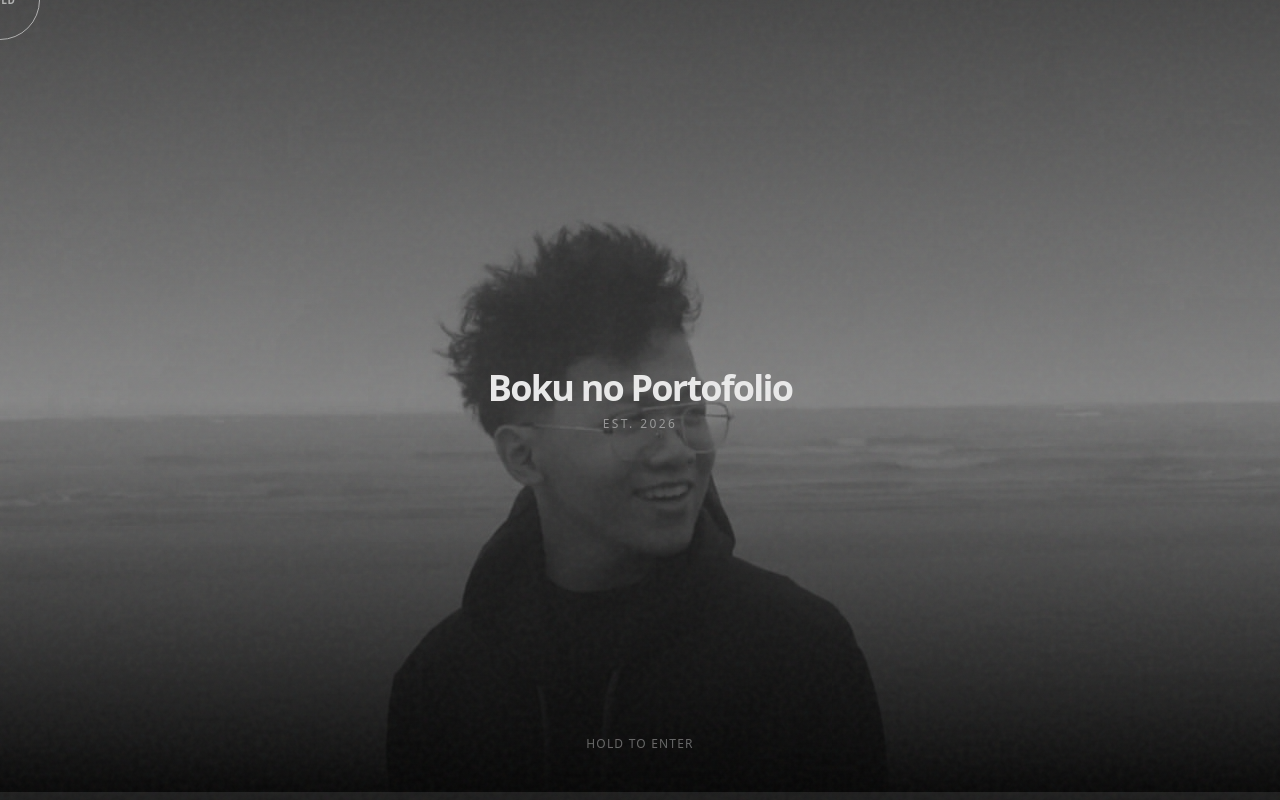
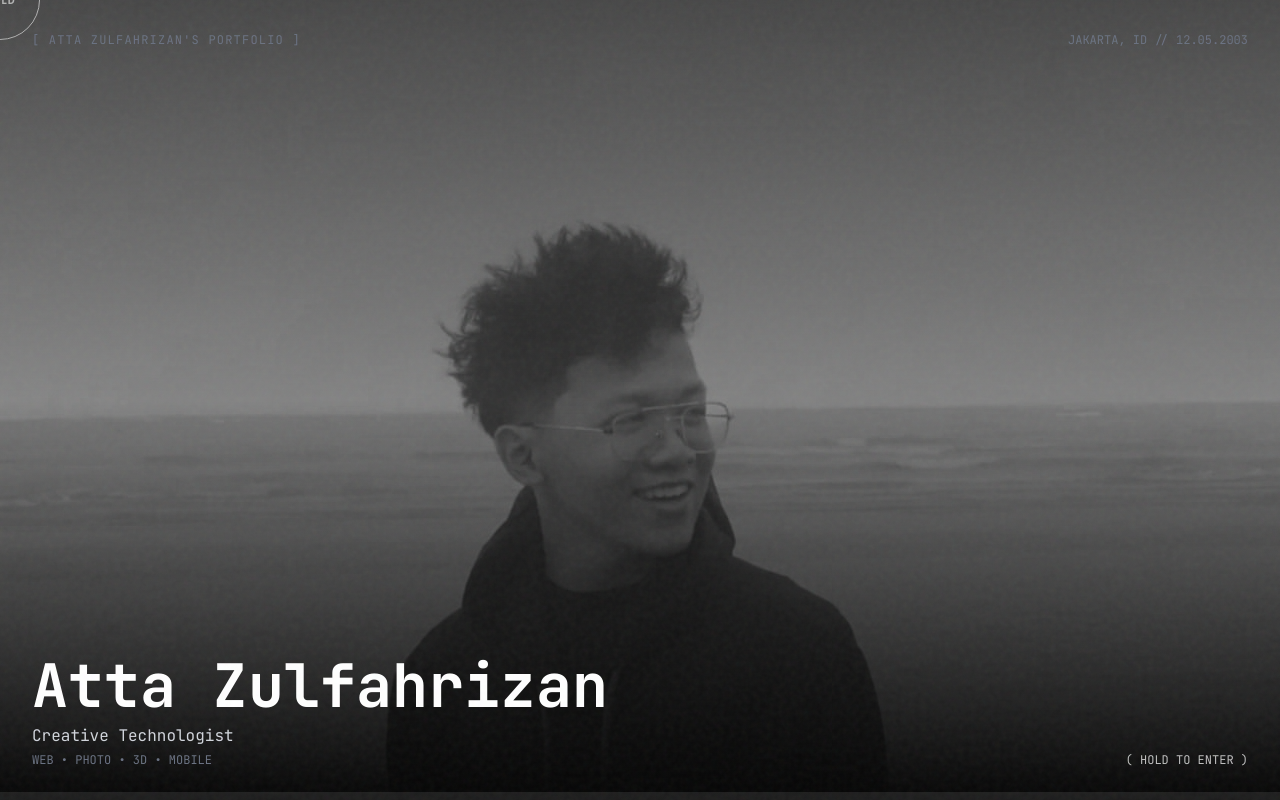
Before and after one commit to walahow/portofolio, a Next.js app: page / in a window 1280 px wide. Built offline with nearby package versions, Linux system fonts and the light colour scheme.

Commit message:
Noise Typa Shii

```diff
--- a/components/HeroGate.tsx
+++ b/components/HeroGate.tsx
@@ -21,11 +21,20 @@ export default function HeroGate({ onEnter }: HeroGateProps) {
     const DURATION = 1500; // Time to reach 100%
     const DECAY_DURATION = 1000; // Time to decay from 100% to 0%
 
+    const isCompleted = useRef(false);
+
     // Main loop for handling progress via physics-like delta
     const updateProgress = () => {
         const now = Date.now();
         const dt = now - lastTimeRef.current;
         lastTimeRef.current = now;
+
+        if (isCompleted.current) {
+            // Keep at 100% and don't decay
+            progressRef.current = 1;
+            setProgress(100);
+            return;
+        }
 
         if (isHolding.current) {
             // CHARGE
@@ -42,17 +51,16 @@ export default function HeroGate({ onEnter }: HeroGateProps) {
         setProgress(progressRef.current * 100);
 
         // Check completion
-        if (progressRef.current >= 1 && isHolding.current) {
-            onEnter();
-            // Don't stop loop immediately, or do we?
-            // If we enter, the component might unmount.
-            // If it stays, we keep it at 100%.
+        if (progressRef.current >= 1 && isHolding.current && !isCompleted.current) {
+            isCompleted.current = true;
+            // Add slight delay before transition for satisfaction
+            setTimeout(() => {
+                onEnter();
+            }, 500); // 500ms delay
             return;
         }
 
         // Continue loop if there is non-zero progress or we are holding
-        // (Even if 0, if holding, we need to start growing, but isHolding check above covers that)
-        // Actually, if progress is 0 and not holding, we can stop to save resources.
         if (progressRef.current > 0 || isHolding.current) {
             rafId.current = requestAnimationFrame(updateProgress);
         } else {
@@ -104,9 +112,47 @@ export default function HeroGate({ onEnter }: HeroGateProps) {
     const handleTouchStart = handleMouseDown;
     const handleTouchEnd = handleMouseUp;
 
+    // Scramble / Morph Logic
+    const startText = "Atta Zulfahrizan";
+    const endText = "Walaho";
+    const chars = "ABCDEFGHIJKLMNOPQRSTUVWXYZ0123456789_/-";
+
+    // Helper for morph logic
+    const resolveMorph = (progressPct: number, start: string, end: string) => {
+        const p = Math.max(0, Math.min(1, progressPct / 100));
+        if (p <= 0) return start;
+        if (p >= 1) return end;
+
+        // Peak scramble at 50%
+        const randomThreshold = Math.sin(p * Math.PI);
+
+        const currentLength = Math.floor(start.length + (end.length - start.length) * p);
+
+        let str = "";
+        for (let i = 0; i < currentLength; i++) {
+            // Inject random noise based on threshold
+            if (Math.random() < randomThreshold * 0.4) {
+                str += chars[Math.floor(Math.random() * chars.length)];
+            } else {
+                // Determine if we pick from Start or End based on progress probability
+                if (Math.random() < p) {
+                    // Try to pick from End
+                    str += (i < end.length) ? end[i] : "";
+                } else {
+                    // Try to pick from Start
+                    str += (i < start.length) ? start[i] : "";
+                }
+            }
+        }
+        return str || start;
+    };
+
+    const displayedName = resolveMorph(progress, "Atta Zulfahrizan", "Walaho");
+    const displayedTitle = resolveMorph(progress, "[ ATTA ZULFAHRIZAN'S PORTFOLIO ]", "[ WALAHO'S PORTFOLIO ]");
+
     return (
         <motion.div
-            className="fixed inset-0 z-50 flex flex-col items-center justify-center bg-background text-foreground select-none cursor-none overflow-hidden"
+            className="fixed inset-0 z-50 flex flex-col items-center justify-center bg-background text-foreground select-none cursor-none overflow-hidden font-mono"
             initial={{ opacity: 1 }}
             exit={{ opacity: 0, transition: { duration: 0.5, ease: 'easeInOut' } }}
             onMouseDown={handleMouseDown}
@@ -129,24 +175,47 @@ export default function HeroGate({ onEnter }: HeroGateProps) {
             <div className="absolute inset-0 pointer-events-none bg-background/30 mix-blend-color" />
             <div className="absolute inset-0 pointer-events-none bg-gradient-to-t from-background via-transparent to-background/50" />
 
-            {/* Center Content - Text Only */}
-            <div className="relative z-10 flex flex-col items-center gap-2 pointer-events-none">
-                <h1 className="text-4xl font-bold tracking-tighter">Boku no Portofolio</h1>
-                <p className="text-xs opacity-50 tracking-[0.2em]">EST. 2026</p>
+            {/* --- 4 CORNER LAYOUT --- */}
+
+            {/* Top Left */}
+            <div className="absolute top-8 left-8 text-xs text-gray-500 tracking-widest pointer-events-none z-10">
+                {displayedTitle}
+            </div>
+
+            {/* Top Right */}
+            <div className="absolute top-8 right-8 text-xs text-gray-500 text-right pointer-events-none z-10">
+                JAKARTA, ID // 12.05.2003
+            </div>
+
+            {/* Bottom Left - IDENTITY MORPH */}
+            <div className="absolute bottom-8 left-8 text-left pointer-events-none z-10 block">
+                {/* Name Morph */}
+                <h1 className="text-4xl md:text-6xl font-bold mb-2 text-white">
+                    {displayedName}
+                </h1>
+                {/* Role */}
+                <p className="text-sm md:text-base text-gray-300">
+                    Creative Technologist
+                </p>
+                {/* Skills */}
+                <p className="text-xs text-gray-500 uppercase mt-1">
+                    Web • Photo • 3D • Mobile
+                </p>
+            </div>
+
+            {/* Bottom Right - Interaction Hint */}
+            <div className="absolute bottom-8 right-8 text-xs text-white animate-pulse pointer-events-none z-10">
+                ( HOLD TO ENTER )
             </div>
 
             {/* Bottom Progress Bar */}
-            <div className="absolute bottom-0 left-0 w-full h-2 bg-foreground/10 z-20">
+            <div className="absolute bottom-0 left-0 w-full h-2 bg-foreground/10 z-20 pointer-events-none">
                 <motion.div
                     className="h-full bg-foreground"
                     style={{ width: `${progress}%` }}
                     transition={{ duration: 0 }}
                 />
             </div>
-
-            <div className="absolute bottom-12 text-xs opacity-40 uppercase tracking-widest z-10 pointer-events-none">
-                Hold to enter
-            </div>
         </motion.div>
     );
 }
```
